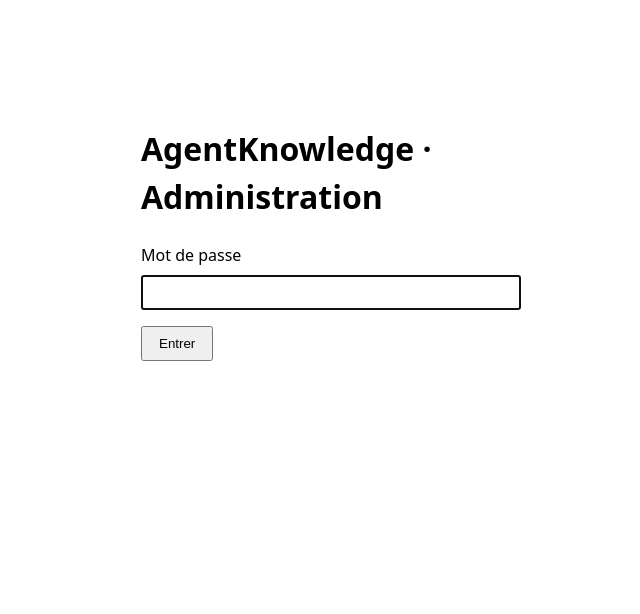
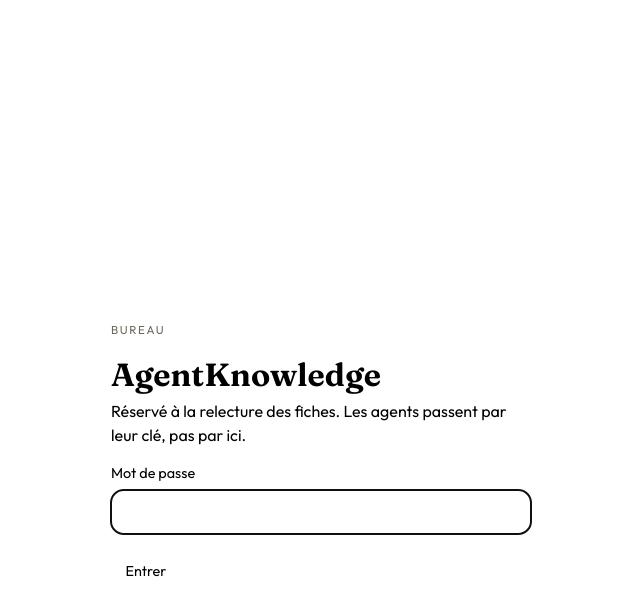
Before and after one commit to flemag/Agentknowledge, a Next.js app: page /admin-login in a window 1280 px wide. Shown: the top 614 px of the page, without its empty margins (319-959 px from the left). Built offline with nearby package versions, Linux system fonts and the light colour scheme.

Commit message:
Aligne la porte d'entrée admin sur le bureau

```diff
--- a/app/admin-login/page.tsx
+++ b/app/admin-login/page.tsx
@@ -1,3 +1,5 @@
+import "../admin/admin.css";
+
 export const dynamic = "force-dynamic";
 
 export default async function Page({
@@ -7,16 +9,16 @@ export default async function Page({
 }) {
   const { erreur } = await searchParams;
   return (
-    <main style={{ fontFamily: "system-ui, sans-serif", maxWidth: 360, margin: "10vh auto", padding: 24 }}>
-      <h1>AgentKnowledge · Administration</h1>
+    <main className="ak-login">
       <form action="/api/admin/login" method="post">
-        <label>
-          Mot de passe
-          <input name="password" type="password" required autoFocus style={{ display: "block", width: "100%", padding: 8, margin: "8px 0 16px" }} />
-        </label>
-        <button type="submit" style={{ padding: "8px 16px" }}>Entrer</button>
+        <p className="ak-kicker" style={{ color: "#6d675c" }}>Bureau</p>
+        <h1>AgentKnowledge</h1>
+        <p className="ak-lead">Réservé à la relecture des fiches. Les agents passent par leur clé, pas par ici.</p>
+        <label htmlFor="password">Mot de passe</label>
+        <input id="password" name="password" type="password" required autoFocus />
+        <button className="ak-btn ak-btn-ink" type="submit">Entrer</button>
+        {erreur ? <p className="ak-error">Mot de passe incorrect.</p> : null}
       </form>
-      {erreur && <p style={{ color: "crimson" }}>Mot de passe incorrect.</p>}
     </main>
   );
 }
```
